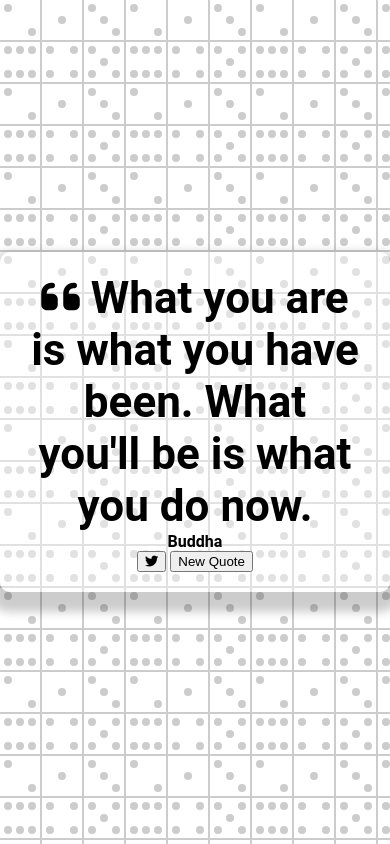
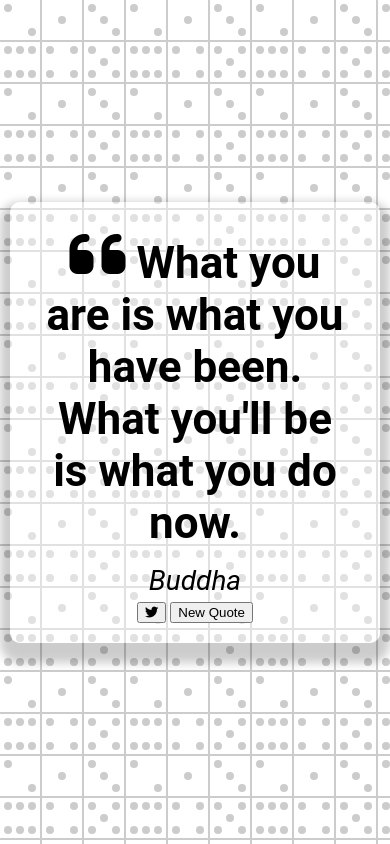
Before and after one commit to EliP2389/Quote-Generator-proj, a plain HTML site: page quoteGenerator/index.html in a window 390 px wide. Drawn offline with Linux system fonts and the light colour scheme.

Commit message:
styled quote-container and added style for mobile devices

```diff
--- a/quoteGenerator/style.css
+++ b/quoteGenerator/style.css
@@ -27,5 +27,38 @@ body {
 
 .quote-text {
     font-size: 2.75rem;
+}
 
+.long-quote {
+    font-size: 2rem;
 }
+
+.fa-quote-left {
+    font-size: 4rem;
+}
+
+.quote-author {
+    margin-top: 15px;
+    font-size: 2rem;
+    font-weight: 400;
+    font-style: italic;
+}
+
+.button-container {
+    margin-top: 5px;
+}
+
+/* Media Query: Tablet or Smaller */
+@media screen and (max-width: 1000px) {
+    .quote-container {
+        margin: auto 10px;
+    }
+
+    .quote-text {
+        font-size: 2.5rem,
+    }
+
+    .quote-author {
+        font-size: 1.75rem;
+    }
+}
```
